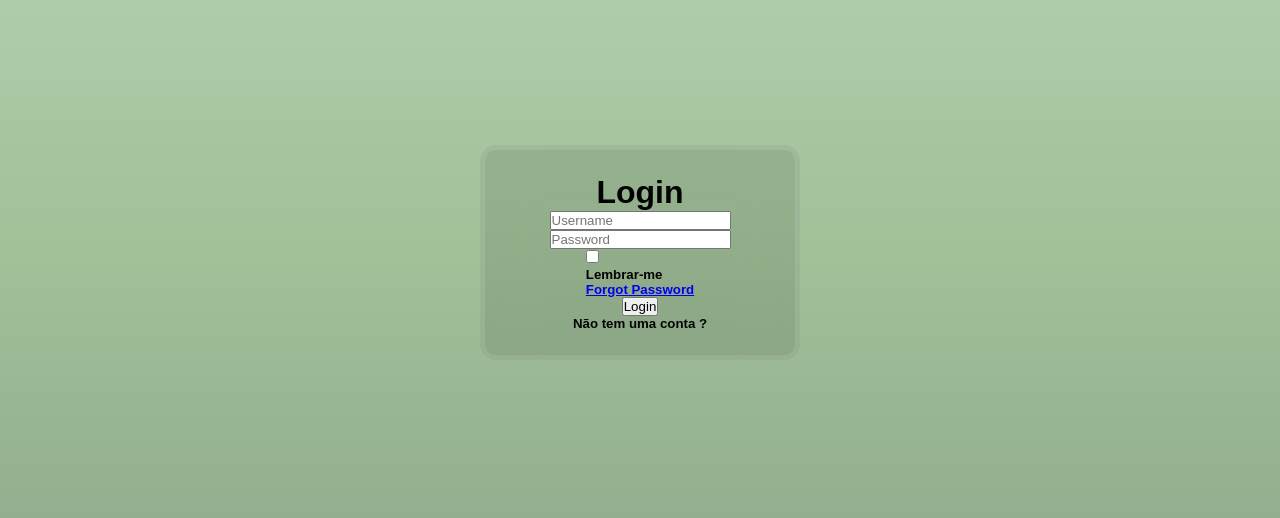
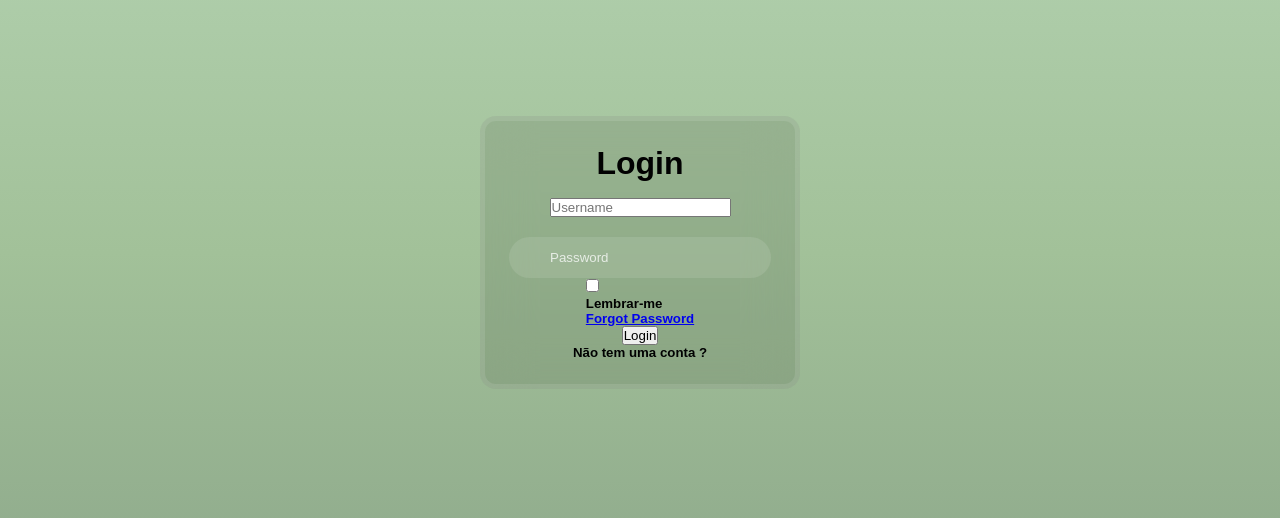
Before and after one commit to Janderson-Rodrigues/Project-Psychological-Support-Platform, a plain HTML site: page login.html in a window 1280 px wide. Shown: the part 148-666 px from the top of the page. Drawn offline with Linux system fonts and the light colour scheme.

Commit message:
update style css

```diff
--- a/style.css
+++ b/style.css
@@ -29,3 +29,39 @@ body {
     flex-direction: column;
     align-items: center;
 }
+
+.login-title {
+    margin-bottom: 16px;
+}
+
+.input-box {
+    display: flex;
+    width: 100%;
+    position: relative;
+    margin-top: 20px;
+}
+
+.input-box input {
+    width: 100%;
+    padding: 10px 16px 10px 38px;
+    border-radius: 99px;
+    border: solid 3px transparent;
+    background: rgb(255, 255, 255, 0.1);
+    outline: none;
+    caret-color: white;
+    color: white;
+    font-weight: 500;
+    transition: 0.25s;
+}
+
+.input-box input:focus {
+    border: solid 3px rgb(255, 255, 255 0.25);
+}
+
+.input-box input::placeholder {
+    color: rgb(255, 255, 255, 0.75);
+}
+
+.ipnut-box input::-ms-reveal {
+    filter:invert(100%);
+}
```
